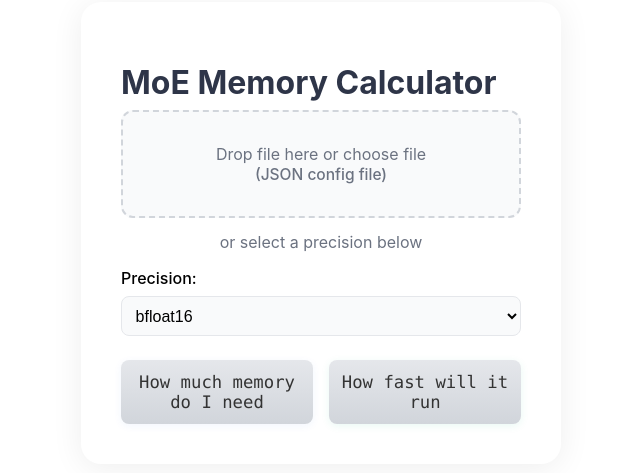
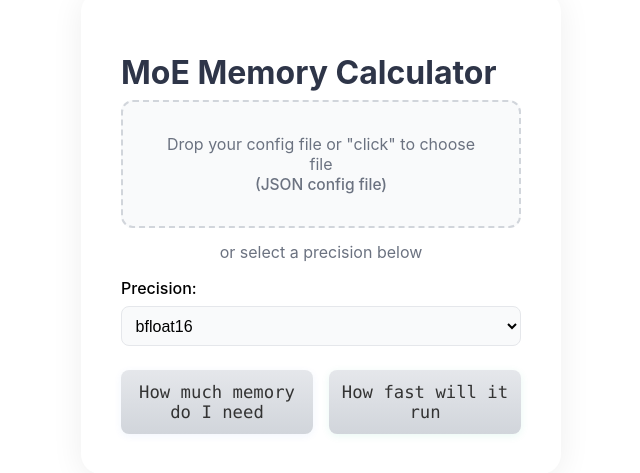
Before and after one commit to tinhoang-cerebras/cerebras-moe-calculator-new, a Next.js app: page / in a window 1280 px wide. Shown: the part 175-648 px from the top of the page, without its empty margins (319-959 px from the left). Built offline with nearby package versions, Linux system fonts and the light colour scheme.

Commit message:
Update index.tsx

```diff
--- a/pages/index.tsx
+++ b/pages/index.tsx
@@ -161,7 +161,7 @@ export default function Home() {
               color: "#6b7280",
               fontWeight: 400
             }}>
-              Drop file here or choose file
+              Drop your config file or "click" to choose file
             </span>
             <br />
             <span style={{ fontSize: "0.97rem", color: "#6b7280" }}>
```
